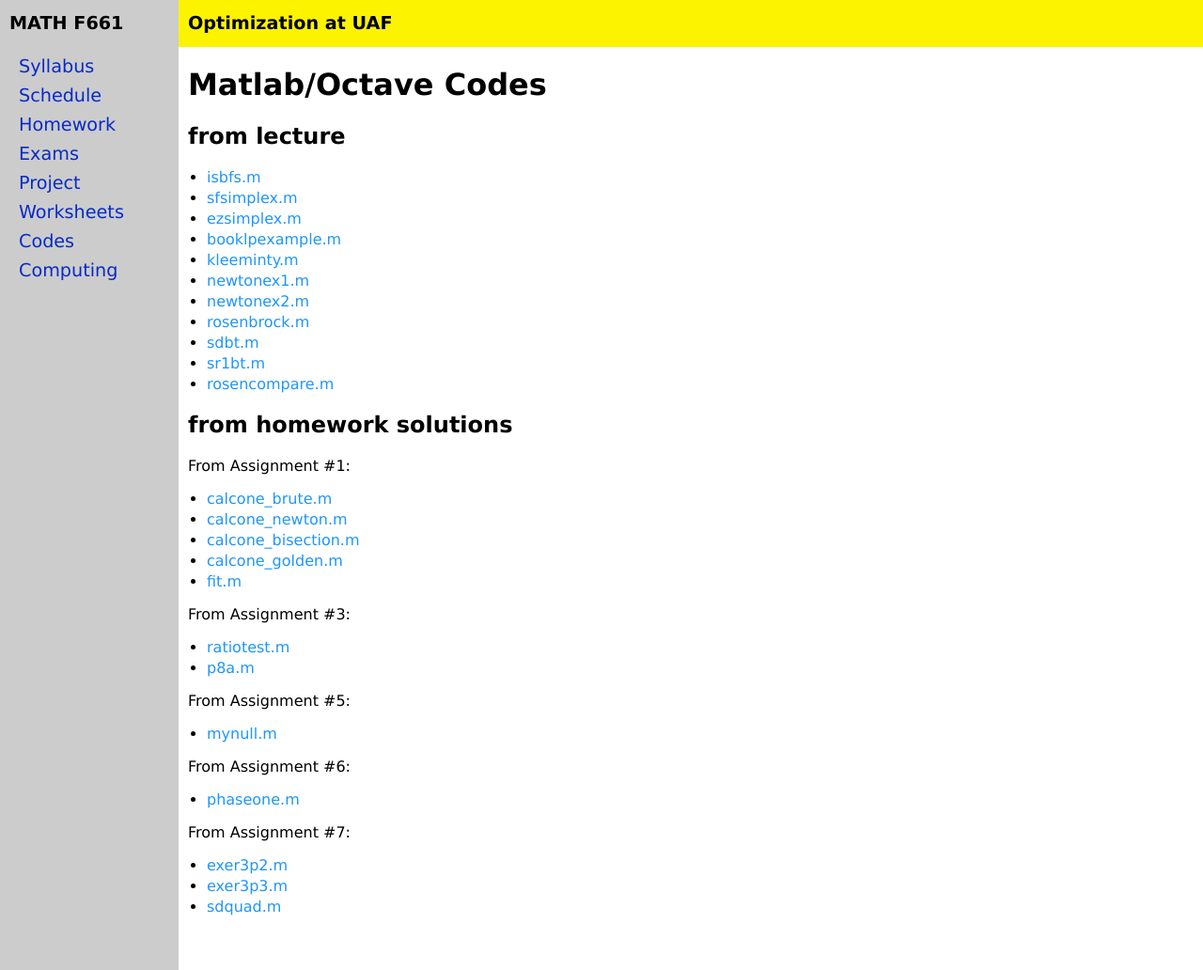
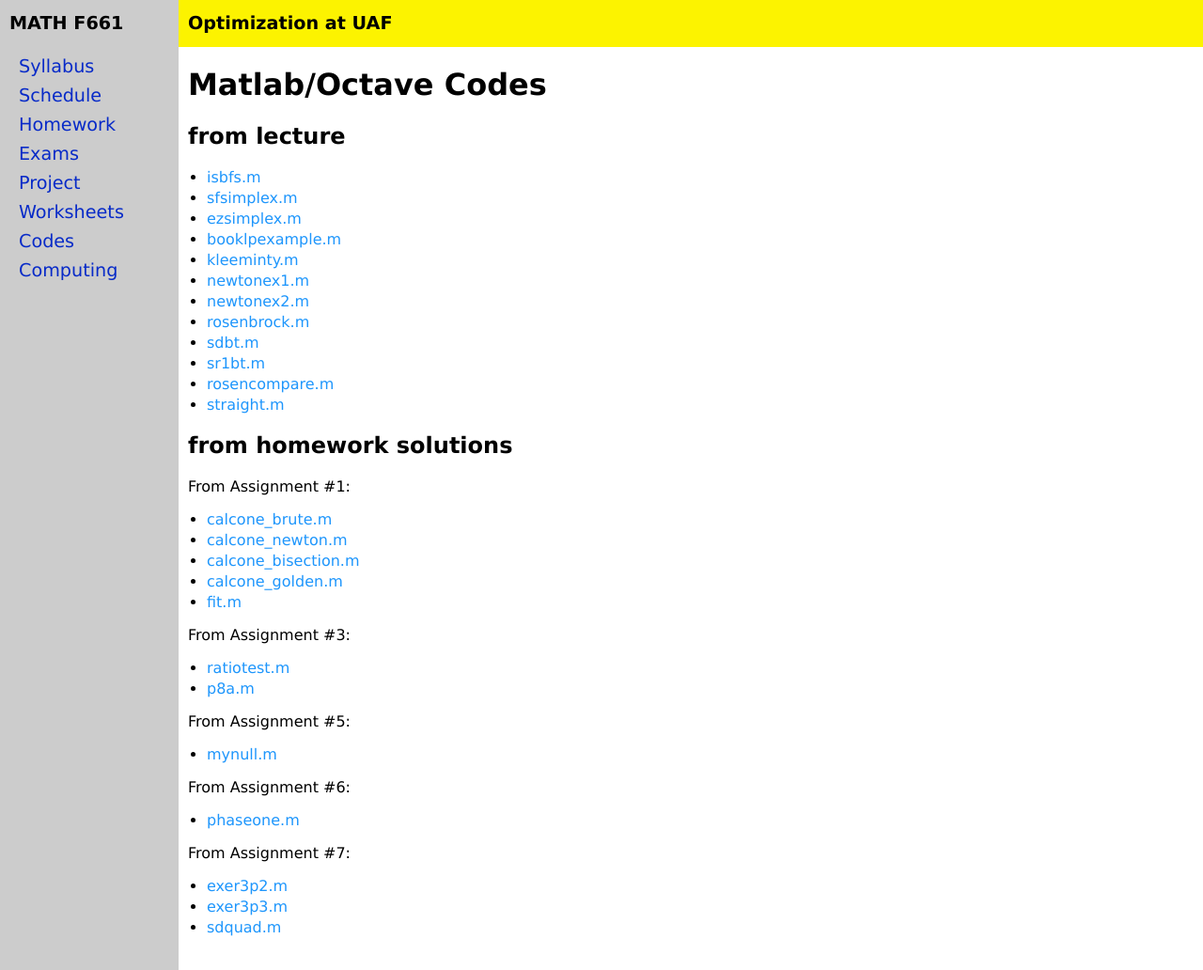
Before and after one commit to bueler/opt, a Jekyll site: the page built from codes.md, in a window 1280 px wide and 1032 px high. Shown: the whole window at 94% size. Built offline with Jekyll 4.4.1, drawn with Linux system fonts in a browser that asks for light colours.

Commit message:
code for demo in Monday class

```diff
--- a/codes.md
+++ b/codes.md
@@ -18,6 +18,7 @@ title: Matlab/Octave Codes
   * [sdbt.m](assets/codes/sdbt.m)
   * [sr1bt.m](assets/codes/sr1bt.m)
   * [rosencompare.m](assets/codes/rosencompare.m)
+  * [straight.m](assets/codes/straight.m)
 
 ## from homework solutions
 
```
Also changed, not shown: 1 other file.
